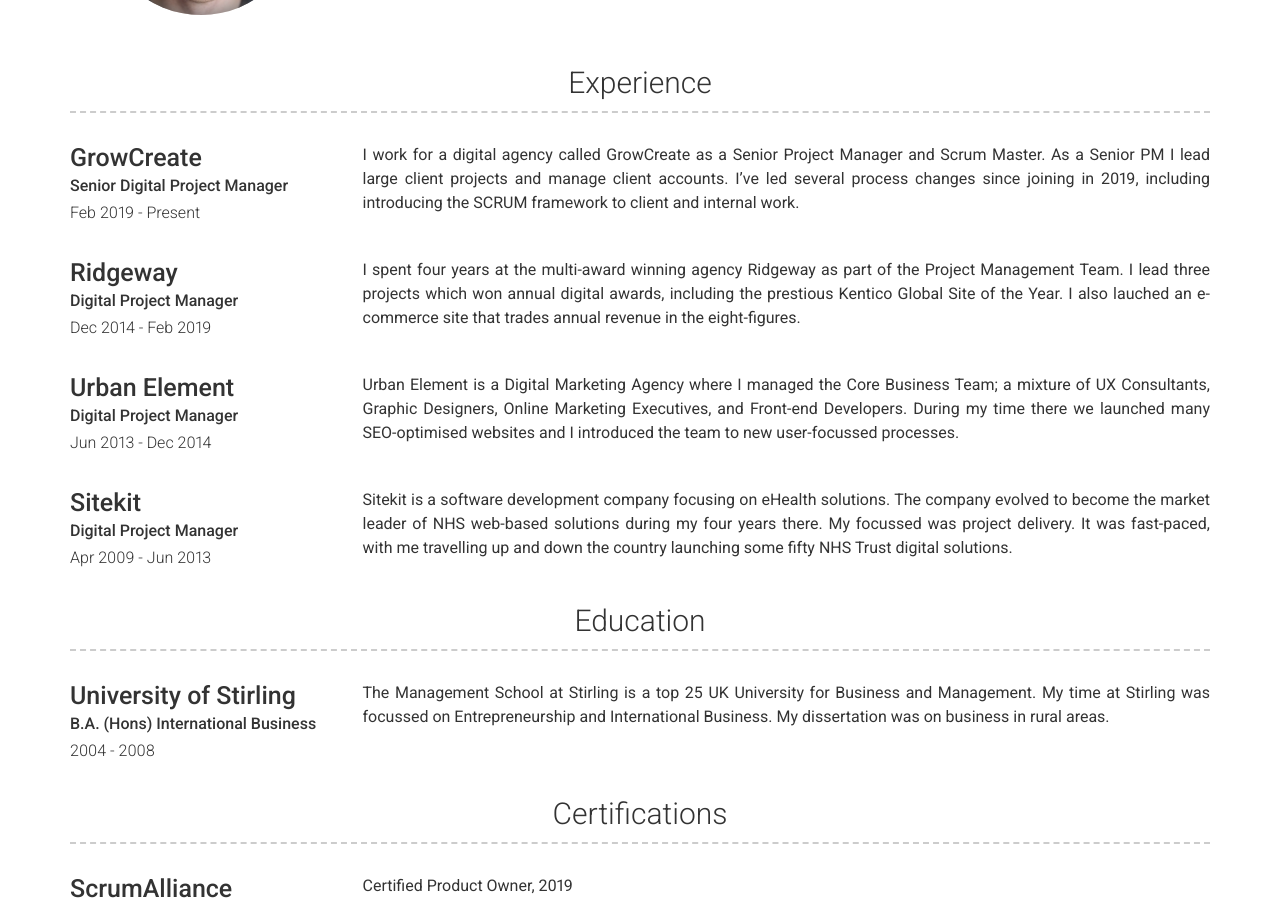
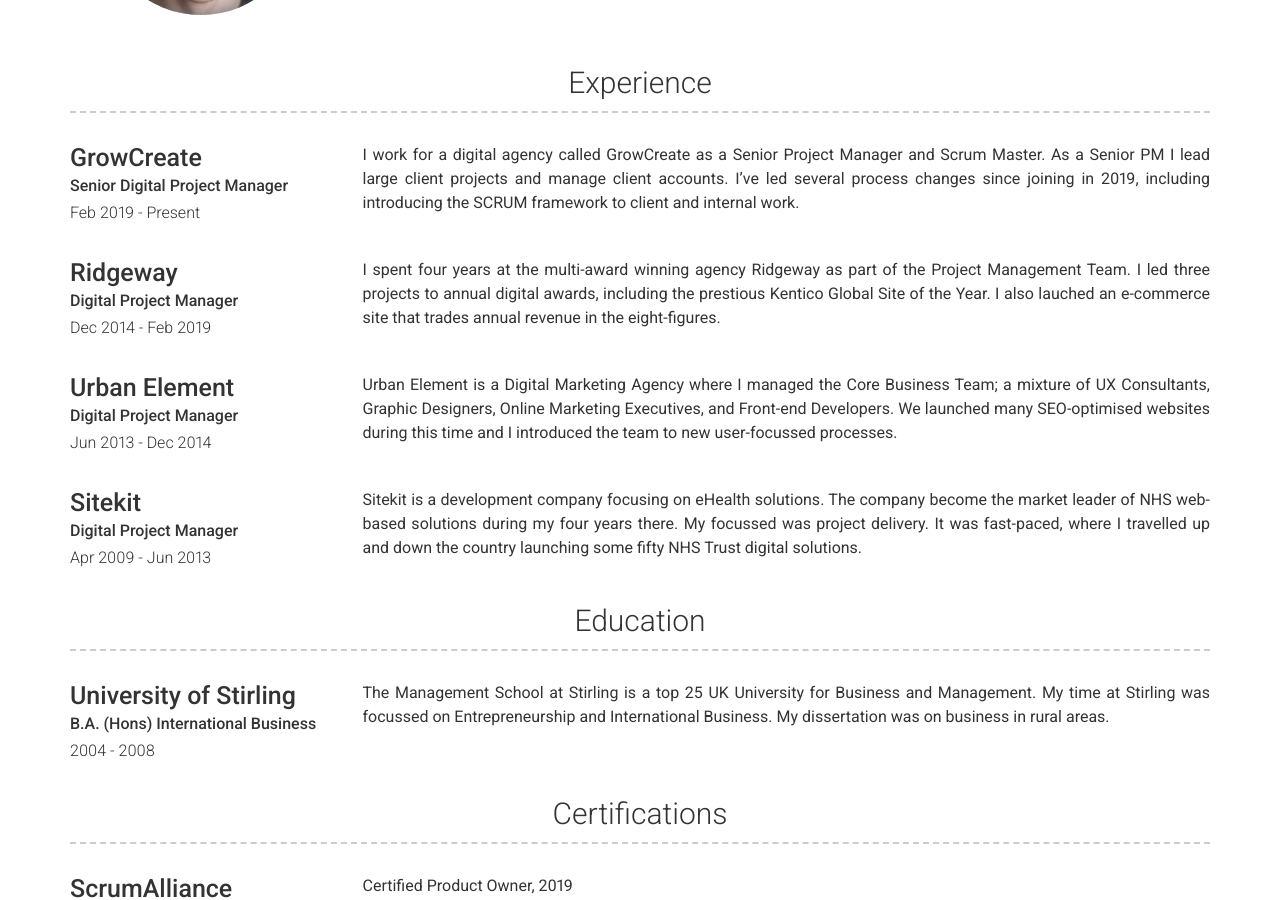
Before and after one commit to csgdavidson/Charlie-Davidson2, a Jekyll site: the page built from index.md, in a window 1280 px wide and 900 px high, scrolled down 464 px. Built offline with Jekyll 4.4.1, drawn with Linux system fonts in a browser that asks for light colours; nearby versions of some CDN libraries.

Commit message:
Update experience.yml

```diff
--- a/_data/experience.yml
+++ b/_data/experience.yml
@@ -10,16 +10,16 @@
   job_title: Digital Project Manager
   dates: Dec 2014 - Feb 2019
   description:
-    I spent four years at the multi-award winning agency Ridgeway as part of the Project Management Team. I lead three projects which won annual digital awards, including the prestious Kentico Global Site of the Year. I also lauched an e-commerce site that trades annual revenue in the eight-figures.
+    I spent four years at the multi-award winning agency Ridgeway as part of the Project Management Team. I led three projects to annual digital awards, including the prestious Kentico Global Site of the Year. I also lauched an e-commerce site that trades annual revenue in the eight-figures.
 
 - company: Urban Element
   job_title: Digital Project Manager
   dates: Jun 2013 - Dec 2014
   description:
-    Urban Element is a Digital Marketing Agency where I managed the Core Business Team; a mixture of UX Consultants, Graphic Designers, Online Marketing Executives, and Front-end Developers. During my time there we launched many SEO-optimised websites and I introduced the team to new user-focussed processes.
+    Urban Element is a Digital Marketing Agency where I managed the Core Business Team; a mixture of UX Consultants, Graphic Designers, Online Marketing Executives, and Front-end Developers. We launched many SEO-optimised websites during this time and I introduced the team to new user-focussed processes.
 
 - company: Sitekit
   job_title: Digital Project Manager
   dates: Apr 2009 - Jun 2013
   description:
-    Sitekit is a software development company focusing on eHealth solutions. The company evolved to become the market leader of NHS web-based solutions during my four years there. My focussed was project delivery. It was fast-paced, with me travelling up and down the country launching some fifty NHS Trust digital solutions.
+    Sitekit is a development company focusing on eHealth solutions. The company become the market leader of NHS web-based solutions during my four years there. My focussed was project delivery. It was fast-paced, where I travelled up and down the country launching some fifty NHS Trust digital solutions.
```
